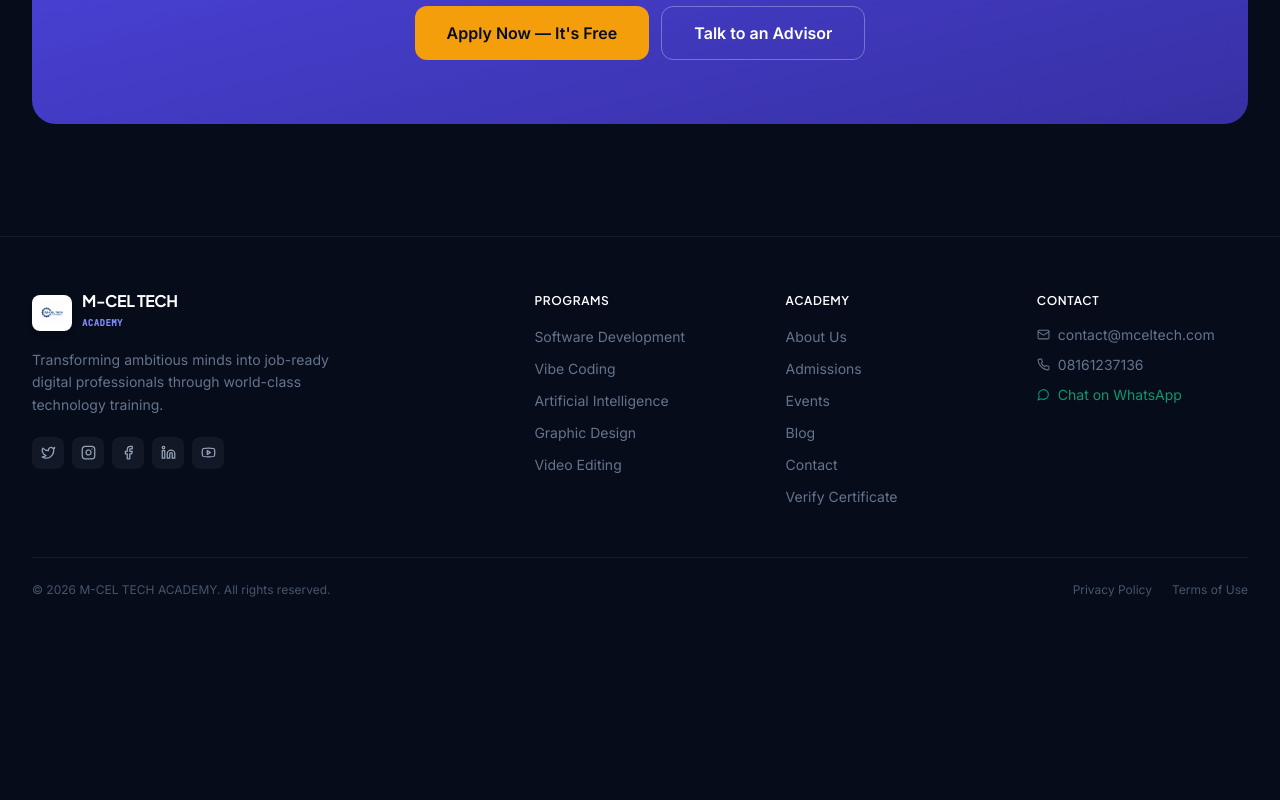
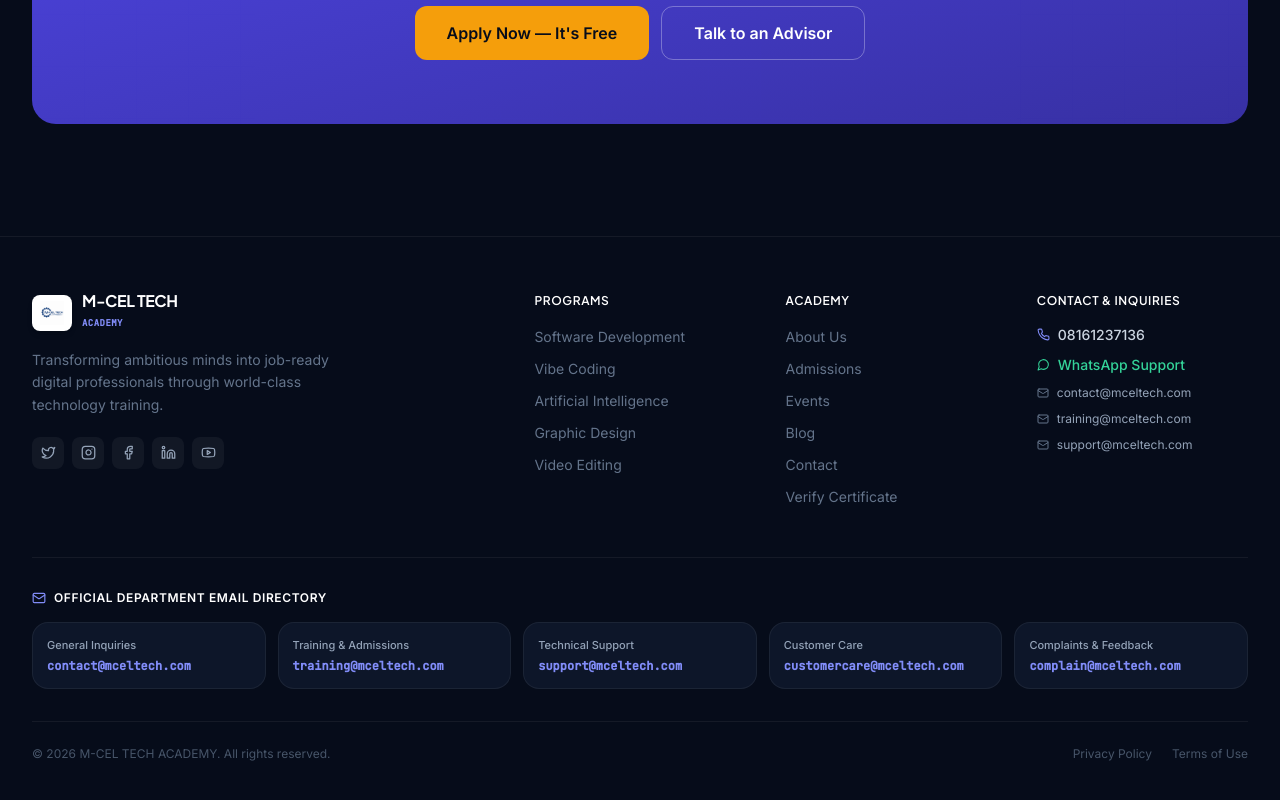
Before and after one commit to NATION-eng/M-CEL-TECH-ACADEMY, a React (Vite) app in the folder frontend/: page / in a window 1280 px wide. Shown: the part 5137-5937 px from the top of the page. Before the commit the page ends 5791 px from the top, so only its background shows below. Built offline with nearby package versions, Linux system fonts and the light colour scheme; no server answers.

Commit message:
feat(footer): add prominent official department email directory to the global footer on every page

```diff
--- a/frontend/src/components/layout/PublicLayout.tsx
+++ b/frontend/src/components/layout/PublicLayout.tsx
@@ -167,14 +167,46 @@
               </ul>
             </div>
             <div>
-              <h4 className="text-xs font-semibold text-white mb-4 uppercase tracking-wider">Contact</h4>
+              <h4 className="text-xs font-semibold text-white mb-4 uppercase tracking-wider">Contact & Inquiries</h4>
               <ul className="space-y-2.5">
-                <li><a href={`mailto:${SOCIAL_LINKS.email}`} className="text-sm text-slate-500 hover:text-slate-300 transition-colors flex items-center gap-2"><Mail size={13} className="shrink-0"/> {SOCIAL_LINKS.email}</a></li>
-                <li><a href={`tel:${SOCIAL_LINKS.phoneIntl}`} className="text-sm text-slate-500 hover:text-slate-300 transition-colors flex items-center gap-2"><Phone size={13} className="shrink-0"/> {SOCIAL_LINKS.phone}</a></li>
-                <li><a href={SOCIAL_LINKS.whatsapp} target="_blank" rel="noopener noreferrer" className="text-sm text-emerald-500/80 hover:text-emerald-400 transition-colors flex items-center gap-2"><MessageCircle size={13} className="shrink-0"/> Chat on WhatsApp</a></li>
+                <li><a href={`tel:${SOCIAL_LINKS.phoneIntl}`} className="text-sm text-slate-300 hover:text-white transition-colors flex items-center gap-2 font-medium"><Phone size={13} className="text-brand-400 shrink-0"/> {SOCIAL_LINKS.phone}</a></li>
+                <li><a href={SOCIAL_LINKS.whatsapp} target="_blank" rel="noopener noreferrer" className="text-sm text-emerald-400 hover:text-emerald-300 transition-colors flex items-center gap-2 font-medium"><MessageCircle size={13} className="shrink-0"/> WhatsApp Support</a></li>
+                <li><a href="mailto:contact@mceltech.com" className="text-xs text-slate-400 hover:text-slate-200 transition-colors flex items-center gap-2"><Mail size={12} className="shrink-0 text-slate-500"/> contact@mceltech.com</a></li>
+                <li><a href="mailto:training@mceltech.com" className="text-xs text-slate-400 hover:text-slate-200 transition-colors flex items-center gap-2"><Mail size={12} className="shrink-0 text-slate-500"/> training@mceltech.com</a></li>
+                <li><a href="mailto:support@mceltech.com" className="text-xs text-slate-400 hover:text-slate-200 transition-colors flex items-center gap-2"><Mail size={12} className="shrink-0 text-slate-500"/> support@mceltech.com</a></li>
               </ul>
             </div>
           </div>
+
+          {/* Dedicated Department Email Directory */}
+          <div className="pt-8 border-t border-white/[0.06] mb-8">
+            <div className="text-xs font-semibold text-white uppercase tracking-wider mb-4 flex items-center gap-2">
+              <Mail size={14} className="text-brand-400"/> Official Department Email Directory
+            </div>
+            <div className="grid grid-cols-1 sm:grid-cols-2 lg:grid-cols-5 gap-3">
+              <a href="mailto:contact@mceltech.com" className="card p-3.5 bg-ink-800/80 hover:bg-ink-800 hover:border-brand-500/40 transition-all border border-white/[0.06] flex flex-col group">
+                <span className="text-[11px] text-slate-400 font-medium">General Inquiries</span>
+                <span className="text-xs font-mono text-brand-400 group-hover:text-brand-300 mt-1 font-semibold">contact@mceltech.com</span>
+              </a>
+              <a href="mailto:training@mceltech.com" className="card p-3.5 bg-ink-800/80 hover:bg-ink-800 hover:border-brand-500/40 transition-all border border-white/[0.06] flex flex-col group">
+                <span className="text-[11px] text-slate-400 font-medium">Training & Admissions</span>
+                <span className="text-xs font-mono text-brand-400 group-hover:text-brand-300 mt-1 font-semibold">training@mceltech.com</span>
+              </a>
+              <a href="mailto:support@mceltech.com" className="card p-3.5 bg-ink-800/80 hover:bg-ink-800 hover:border-brand-500/40 transition-all border border-white/[0.06] flex flex-col group">
+                <span className="text-[11px] text-slate-400 font-medium">Technical Support</span>
+                <span className="text-xs font-mono text-brand-400 group-hover:text-brand-300 mt-1 font-semibold">support@mceltech.com</span>
+              </a>
+              <a href="mailto:customercare@mceltech.com" className="card p-3.5 bg-ink-800/80 hover:bg-ink-800 hover:border-brand-500/40 transition-all border border-white/[0.06] flex flex-col group">
+                <span className="text-[11px] text-slate-400 font-medium">Customer Care</span>
+                <span className="text-xs font-mono text-brand-400 group-hover:text-brand-300 mt-1 font-semibold">customercare@mceltech.com</span>
+              </a>
+              <a href="mailto:complain@mceltech.com" className="card p-3.5 bg-ink-800/80 hover:bg-ink-800 hover:border-brand-500/40 transition-all border border-white/[0.06] flex flex-col group">
+                <span className="text-[11px] text-slate-400 font-medium">Complaints & Feedback</span>
+                <span className="text-xs font-mono text-brand-400 group-hover:text-brand-300 mt-1 font-semibold">complain@mceltech.com</span>
+              </a>
+            </div>
+          </div>
+
           <div className="border-t border-white/[0.06] pt-6 flex flex-col sm:flex-row justify-between items-center gap-3">
             <p className="text-slate-600 text-xs">© {new Date().getFullYear()} M-CEL TECH ACADEMY. All rights reserved.</p>
             <div className="flex gap-5">
```
